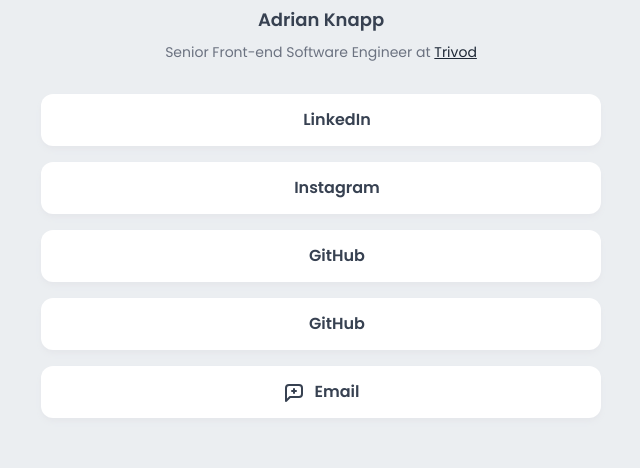
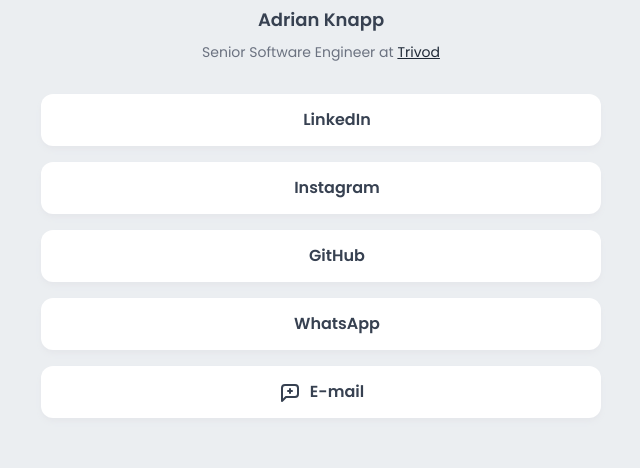
Before and after one commit to AdrianKnapp/my-portfolio, a Next.js app: page / in a window 1280 px wide. Shown: the part 202-670 px from the top of the page, without its empty margins (319-959 px from the left). Built offline with nearby package versions, Linux system fonts and the light colour scheme; some icons are missing.

Commit message:
fix: adjusted links

```diff
--- a/src/app/(home)/page.tsx
+++ b/src/app/(home)/page.tsx
@@ -12,7 +12,7 @@
         name="Adrian Knapp"
         description={
           <p>
-            Senior Front-end Software Engineer at{" "}
+            Senior Software Engineer at{" "}
             <Link href="https://www.trivod.com/" target="_blank">
               Trivod
             </Link>
@@ -39,12 +39,12 @@
           {
             icon: "whatsapp",
             url: "https://wa.me/5553984733103",
-            name: "GitHub",
+            name: "WhatsApp",
           },
           {
             icon: "email",
             url: "mailto:adrknapp@gmail.com",
-            name: "Email",
+            name: "E-mail",
           },
         ]}
       />
```
